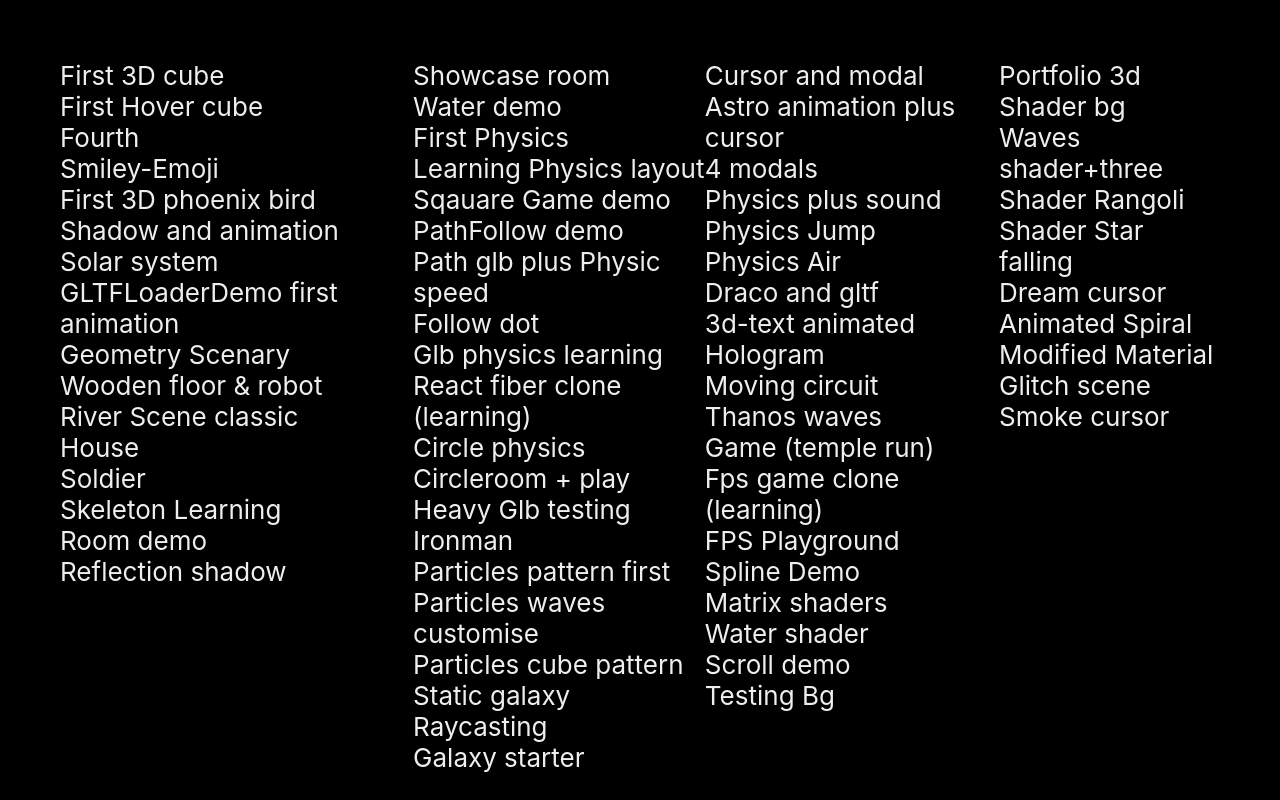
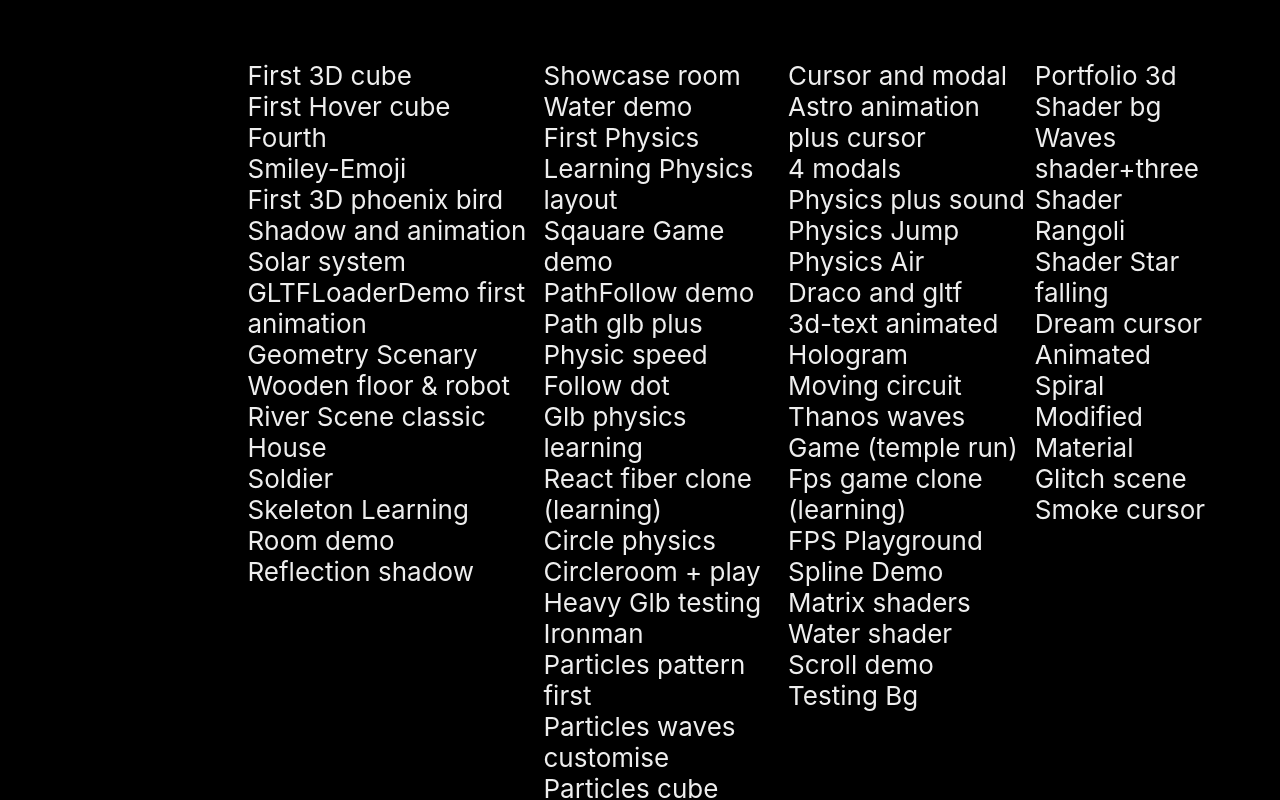
Before and after one commit to Jayesh2401/Threejs, a React (Create React App) app: page /#/ in a window 1280 px wide. Shown: the top 800 px of the page. Built offline with nearby package versions, Linux system fonts and the light colour scheme.

Commit message:
Update App.js

```diff
--- a/src/App.js
+++ b/src/App.js
@@ -5,6 +5,8 @@
 function App() {
   return (
     <div className="App">
+
+    <h1 style={{display:"flex" , justifyContent:"center" , margin:"auto" }}>Three js Journey</h1>
       <div className="linkList">
       <Link to="/FirstDemo" target="_blank"> First 3D cube</Link>
         <Link to="/Second" target="_blank"> First Hover cube</Link>
```
